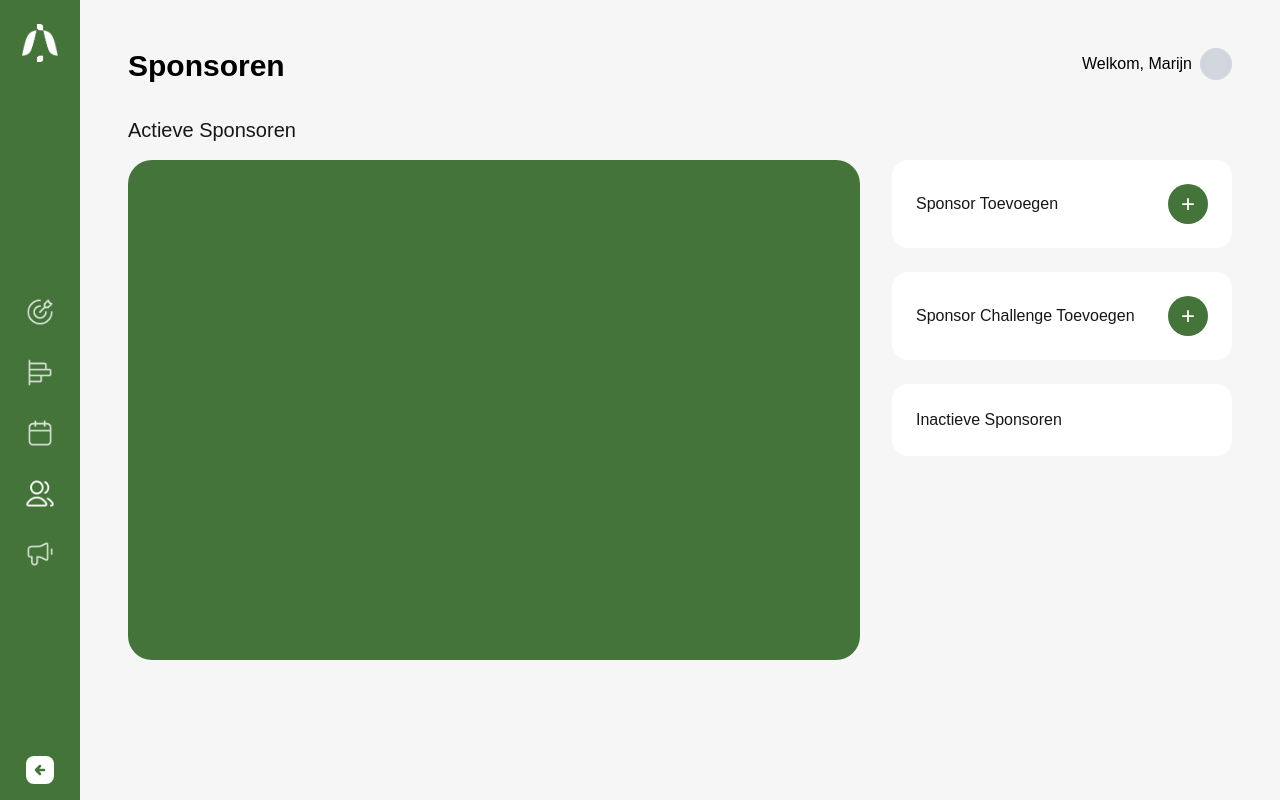
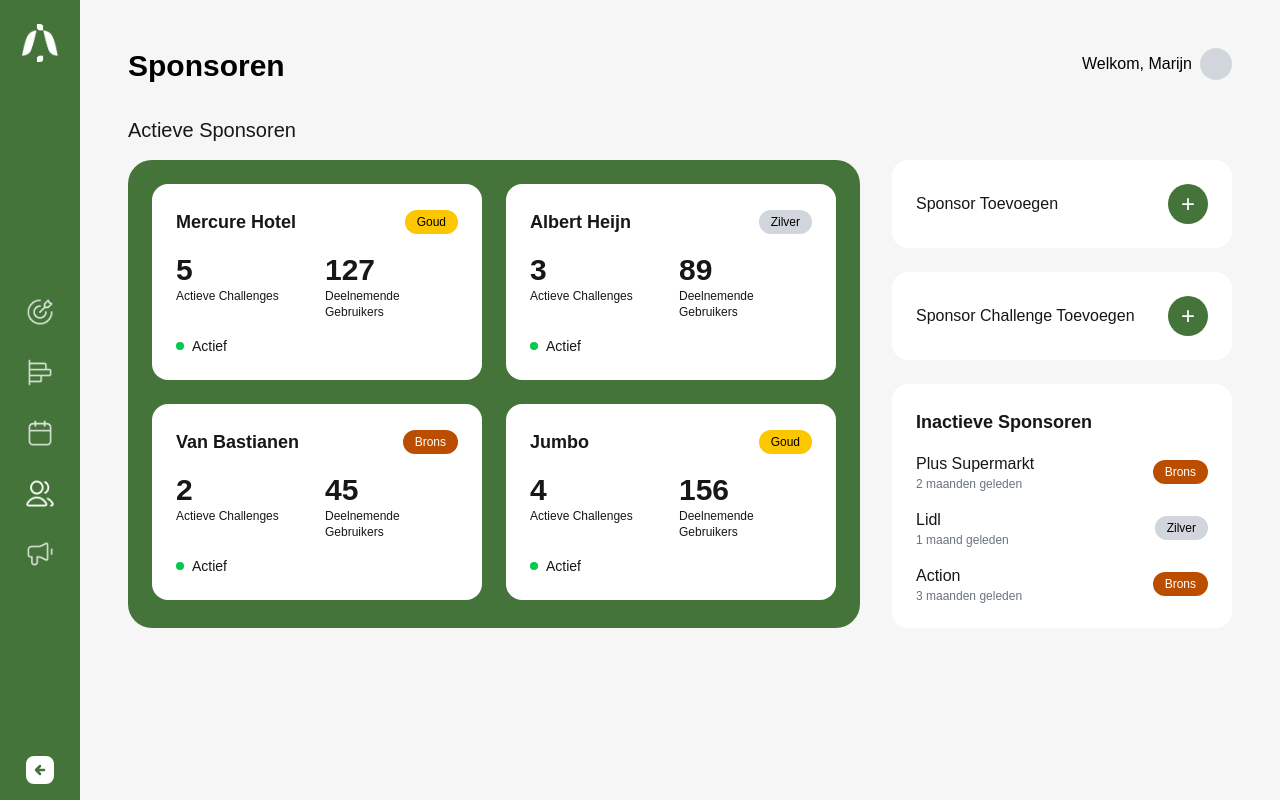
Before and after one commit to Marijn-Snoeren/dashboard-green-ai, a Next.js app: page /sponsoren in a window 1280 px wide. Built offline with nearby package versions, Linux system fonts and the light colour scheme.

Commit message:
sponsoren update

```diff
--- a/src/app/sponsoren/page.tsx
+++ b/src/app/sponsoren/page.tsx
@@ -1,6 +1,55 @@
 import React from "react";
 
 export default function SponsorenPage() {
+  const activeSponsors = [
+    {
+      name: "Mercure Hotel",
+      type: "Goud",
+      challenges: 5,
+      users: 127,
+      status: "Actief"
+    },
+    {
+      name: "Albert Heijn",
+      type: "Zilver",
+      challenges: 3,
+      users: 89,
+      status: "Actief"
+    },
+    {
+      name: "Van Bastianen",
+      type: "Brons",
+      challenges: 2,
+      users: 45,
+      status: "Actief"
+    },
+    {
+      name: "Jumbo",
+      type: "Goud",
+      challenges: 4,
+      users: 156,
+      status: "Actief"
+    }
+  ];
+
+  const inactiveSponsors = [
+    {
+      name: "Plus Supermarkt",
+      type: "Brons",
+      lastActive: "2 maanden geleden"
+    },
+    {
+      name: "Lidl",
+      type: "Zilver",
+      lastActive: "1 maand geleden"
+    },
+    {
+      name: "Action",
+      type: "Brons",
+      lastActive: "3 maanden geleden"
+    }
+  ];
+
   return (
     <div className="flex min-h-screen bg-[#F6F6F6] min-w-[1200px]">
       <main className="flex-1 p-12">
@@ -14,7 +63,38 @@
         <h2 className="text-xl font-medium mb-4">Actieve Sponsoren</h2>
         <div className="flex gap-8">
           {/* Actieve sponsoren blok */}
-          <div className="bg-[#44743A] rounded-3xl flex-1 min-h-[500px]" />
+          <div className="bg-[#44743A] rounded-3xl flex-1 p-6">
+            <div className="grid grid-cols-2 gap-6">
+              {activeSponsors.map((sponsor, index) => (
+                <div key={index} className="bg-white rounded-2xl p-6 flex flex-col gap-4">
+                  <div className="flex items-center justify-between">
+                    <span className="text-lg font-semibold">{sponsor.name}</span>
+                    <span className={`px-3 py-1 rounded-full text-xs ${
+                      sponsor.type === "Goud" ? "bg-yellow-400 text-black" :
+                      sponsor.type === "Zilver" ? "bg-gray-300 text-black" :
+                      "bg-amber-700 text-white"
+                    }`}>
+                      {sponsor.type}
+                    </span>
+                  </div>
+                  <div className="grid grid-cols-2 gap-4">
+                    <div className="flex flex-col">
+                      <span className="text-3xl font-bold">{sponsor.challenges}</span>
+                      <span className="text-xs">Actieve Challenges</span>
+                    </div>
+                    <div className="flex flex-col">
+                      <span className="text-3xl font-bold">{sponsor.users}</span>
+                      <span className="text-xs">Deelnemende Gebruikers</span>
+                    </div>
+                  </div>
+                  <div className="flex items-center gap-2">
+                    <span className="w-2 h-2 rounded-full bg-green-500"></span>
+                    <span className="text-sm">{sponsor.status}</span>
+                  </div>
+                </div>
+              ))}
+            </div>
+          </div>
           {/* Rechterkolom */}
           <div className="flex flex-col gap-6 w-[340px]">
             <div className="bg-white rounded-2xl p-6 flex items-center justify-between">
@@ -26,7 +106,24 @@
               <span className="bg-[#44743A] text-white rounded-full w-10 h-10 flex items-center justify-center text-2xl">+</span>
             </div>
             <div className="bg-white rounded-2xl p-6">
-              <span>Inactieve Sponsoren</span>
+              <h3 className="text-lg font-semibold mb-4">Inactieve Sponsoren</h3>
+              <div className="flex flex-col gap-4">
+                {inactiveSponsors.map((sponsor, index) => (
+                  <div key={index} className="flex items-center justify-between">
+                    <div className="flex flex-col">
+                      <span className="font-medium">{sponsor.name}</span>
+                      <span className="text-xs text-gray-500">{sponsor.lastActive}</span>
+                    </div>
+                    <span className={`px-3 py-1 rounded-full text-xs ${
+                      sponsor.type === "Goud" ? "bg-yellow-400 text-black" :
+                      sponsor.type === "Zilver" ? "bg-gray-300 text-black" :
+                      "bg-amber-700 text-white"
+                    }`}>
+                      {sponsor.type}
+                    </span>
+                  </div>
+                ))}
+              </div>
             </div>
           </div>
         </div>
```
